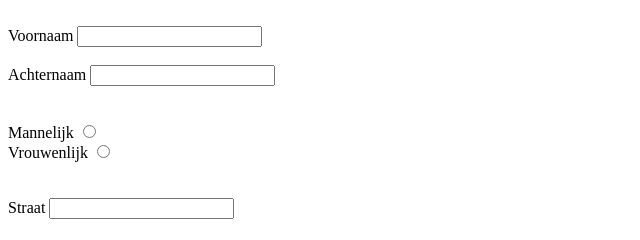
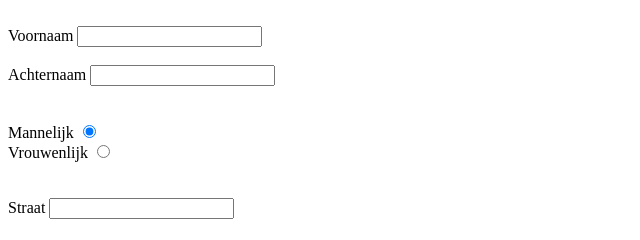
Before and after one commit to Dylan-Jonker/p1-html-css, a plain HTML site: page opdracht_3.2/index.html in a window 1280 px wide. Shown: the top 240 px of the page, 0-640 px from the left. Drawn offline with Linux system fonts and the light colour scheme.

Commit message:
opdracht 3.2

```diff
--- a/opdracht_3.2/index.html
+++ b/opdracht_3.2/index.html
@@ -20,7 +20,7 @@
 <br> </br>
 <div>
 <label for="male">Mannelijk</label>
-<input type="radio" name="gender" id="male" value="male">
+<input type="radio" name="gender" id="male" value="male" checked="checked">
 </div>
 <div>
 <label for="female">Vrouwenlijk</label>
```
